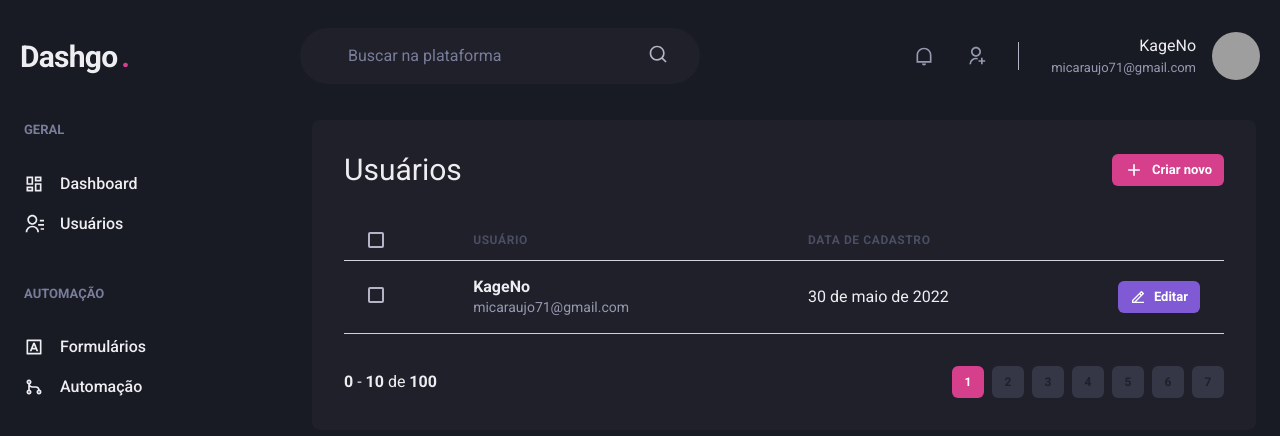
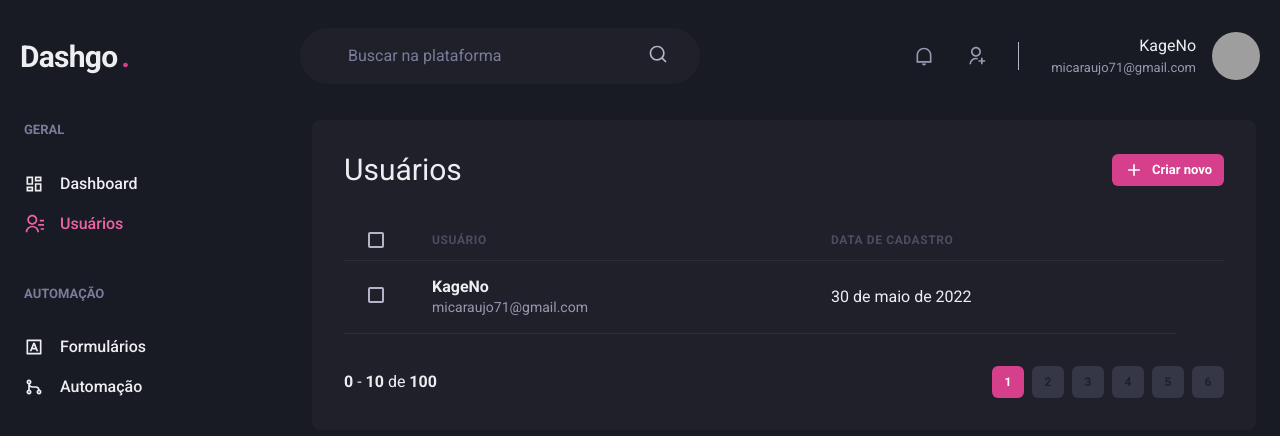
Before and after one commit to K4geNo/dashgo, a Next.js app: page /users in a window 1280 px wide. Shown: the top 436 px of the page. Built offline with nearby package versions, Linux system fonts and the light colour scheme; grey boxes are pictures that could not be loaded.

Commit message:
Feat(Form): Added form validations

```diff
--- a/package.json
+++ b/package.json
@@ -13,13 +13,16 @@
     "@chakra-ui/react": "^2.1.2",
     "@emotion/react": "^11",
     "@emotion/styled": "^11",
+    "@hookform/resolvers": "^2.8.10",
     "apexcharts": "^3.35.3",
     "framer-motion": "^6",
     "next": "12.1.6",
     "react": "18.1.0",
     "react-apexcharts": "^1.4.0",
     "react-dom": "18.1.0",
-    "react-icons": "^4.3.1"
+    "react-hook-form": "^7.31.3",
+    "react-icons": "^4.3.1",
+    "yup": "^0.32.11"
   },
   "devDependencies": {
     "@types/node": "17.0.36",
--- /dev/null
+++ b/src/components/ActiveLink.tsx
@@ -0,0 +1,37 @@
+import Link, { LinkProps } from 'next/link'
+import { useRouter } from 'next/router'
+import { cloneElement, ReactElement } from 'react'
+
+interface ActiveLinkProps extends LinkProps {
+    children: ReactElement
+    shouldMatchExacHref?: boolean
+}
+
+export function ActiveLink({
+    children,
+    shouldMatchExacHref = false,
+    ...rest
+}: ActiveLinkProps) {
+    const { asPath } = useRouter()
+    let isActive = false
+
+    if (shouldMatchExacHref && (asPath === rest.href || asPath === rest.as)) {
+        isActive = true
+    }
+
+    if (
+        !shouldMatchExacHref &&
+        (asPath.startsWith(String(rest.href)) ||
+            asPath.startsWith(String(rest.as)))
+    ) {
+        isActive = true
+    }
+
+    return (
+        <Link {...rest}>
+            {cloneElement(children, {
+                color: isActive ? 'pink.400' : 'gray.50',
+            })}
+        </Link>
+    )
+}
--- a/src/components/Pagination/index.tsx
+++ b/src/components/Pagination/index.tsx
@@ -4,11 +4,11 @@ import { PaginationItem } from './PaginationItem'
 export function Pagination() {
     return (
         <Stack
-            direction="row"
+            direction={['column', 'row']}
             mt="8"
             justify="space-between"
             align="center"
-            spacing="8"
+            spacing="6"
         >
             <Box>
                 <strong>0</strong> - <strong>10</strong> de <strong>100</strong>
@@ -21,7 +21,6 @@ export function Pagination() {
                 <PaginationItem number={4} />
                 <PaginationItem number={5} />
                 <PaginationItem number={6} />
-                <PaginationItem number={7} />
             </HStack>
         </Stack>
     )
--- a/src/components/Sidebar/NavLink.tsx
+++ b/src/components/Sidebar/NavLink.tsx
@@ -1,23 +1,27 @@
 import {
-    Link,
+    Link as ChakraLink,
     Icon,
     Text,
     LinkProps as ChakraLinkProps,
 } from '@chakra-ui/react'
 import { ElementType } from 'react'
+import { ActiveLink } from '../ActiveLink'
 
 interface NavLinkProps extends ChakraLinkProps {
     icon: ElementType
     children: string
+    href: string
 }
 
-export function NavLink({ icon, children, ...rest }: NavLinkProps) {
+export function NavLink({ icon, children, href, ...rest }: NavLinkProps) {
     return (
-        <Link display="flex" alignItems="center" {...rest}>
-            <Icon as={icon} fontSize="20" />
-            <Text ml="4" fontWeight="medium">
-                {children}
-            </Text>
-        </Link>
+        <ActiveLink href={href} passHref>
+            <ChakraLink display="flex" alignItems="center" {...rest}>
+                <Icon as={icon} fontSize="20" />
+                <Text ml="4" fontWeight="medium">
+                    {children}
+                </Text>
+            </ChakraLink>
+        </ActiveLink>
     )
 }
--- a/src/components/Sidebar/SidebarNav.tsx
+++ b/src/components/Sidebar/SidebarNav.tsx
@@ -12,13 +12,21 @@ export function SidebarNav() {
     return (
         <Stack spacing="12" align="flex-start">
             <NavSection title="GERAL">
-                <NavLink icon={RiDashboardLine}>Dashboard</NavLink>
-                <NavLink icon={RiContactsLine}>Usuários</NavLink>
+                <NavLink icon={RiDashboardLine} href="/dashboard">
+                    Dashboard
+                </NavLink>
+                <NavLink icon={RiContactsLine} href="/users">
+                    Usuários
+                </NavLink>
             </NavSection>
 
             <NavSection title="AUTOMAÇÃO">
-                <NavLink icon={RiInputMethodLine}>Formulários</NavLink>
-                <NavLink icon={RiGitMergeLine}>Automação</NavLink>
+                <NavLink icon={RiInputMethodLine} href="/forms">
+                    Formulários
+                </NavLink>
+                <NavLink icon={RiGitMergeLine} href="/automation">
+                    Automação
+                </NavLink>
             </NavSection>
         </Stack>
     )
--- a/src/pages/users/index.tsx
+++ b/src/pages/users/index.tsx
@@ -12,13 +12,20 @@ import {
     Th,
     Thead,
     Tr,
+    useBreakpointValue,
 } from '@chakra-ui/react'
+import Link from 'next/link'
 import { RiAddLine, RiEdit2Line } from 'react-icons/ri'
 import { Header } from '../../components/Header'
 import { Pagination } from '../../components/Pagination'
 import { Sidebar } from '../../components/Sidebar'
 
 export default function Users() {
+    const isWideVersion = useBreakpointValue({
+        base: false,
+        lg: true,
+    })
+
     return (
         <Box>
             <Header />
@@ -32,6 +39,7 @@ export default function Users() {
                             Usuários
                         </Heading>
 
+                        <Link href="/users/create" passHref>
                             <Button
                                 as="a"
                                 size="sm"
@@ -41,22 +49,27 @@ export default function Users() {
                             >
                                 Criar novo
                             </Button>
+                        </Link>
                     </Flex>
 
-                    <Table>
+                    <Table colorScheme={'whiteAlpha'}>
                         <Thead>
-                            <Tr px="6" color="gray.300" width="8">
-                                <Th>
+                            <Tr>
+                                <Th
+                                    px={['4', '4', '6']}
+                                    color="gray.300"
+                                    width="8"
+                                >
                                     <Checkbox colorScheme="pink" />
                                 </Th>
                                 <Th>Usuário</Th>
-                                <Th>Data de cadastro</Th>
+                                {isWideVersion && <Th>Data de cadastro</Th>}
                                 <Th w="8"></Th>
                             </Tr>
                         </Thead>
                         <Tbody>
                             <Tr>
-                                <Td px="6">
+                                <Td px={['4', '4', '6']}>
                                     <Checkbox colorScheme="pink" />
                                 </Td>
                                 <Td>
@@ -67,23 +80,7 @@ export default function Users() {
                                         </Text>
                                     </Box>
                                 </Td>
-                                <Td>30 de maio de 2022</Td>
-                                <Td>
-                                    <Button
-                                        as="a"
-                                        size="sm"
-                                        fontSize="small"
-                                        colorScheme="purple"
-                                        leftIcon={
-                                            <Icon
-                                                as={RiEdit2Line}
-                                                fontSize="16"
-                                            />
-                                        }
-                                    >
-                                        Editar
-                                    </Button>
-                                </Td>
+                                {isWideVersion && <Td>30 de maio de 2022</Td>}
                             </Tr>
                         </Tbody>
                     </Table>
```
Also changed, not shown: src/components/Form/Input.tsx (+18 -2 lines), src/pages/dashboard.tsx (+21 -2 lines), src/pages/index.tsx (+55 -4 lines), src/pages/users/create.tsx (+86 -9 lines), 1 other file (tests, documents, lock files or other folders). Lines whose indentation alone changed are shown as unchanged.
